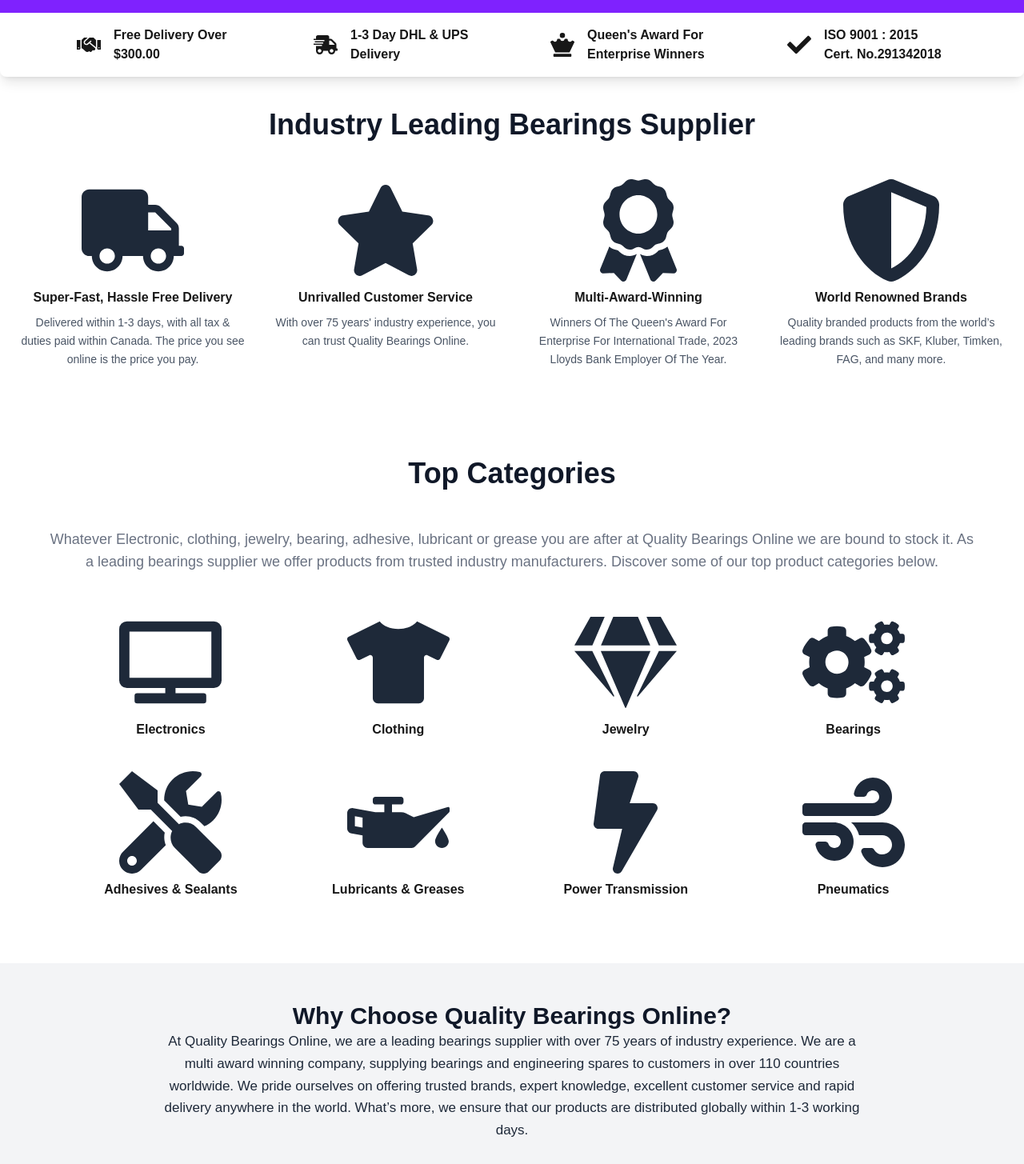
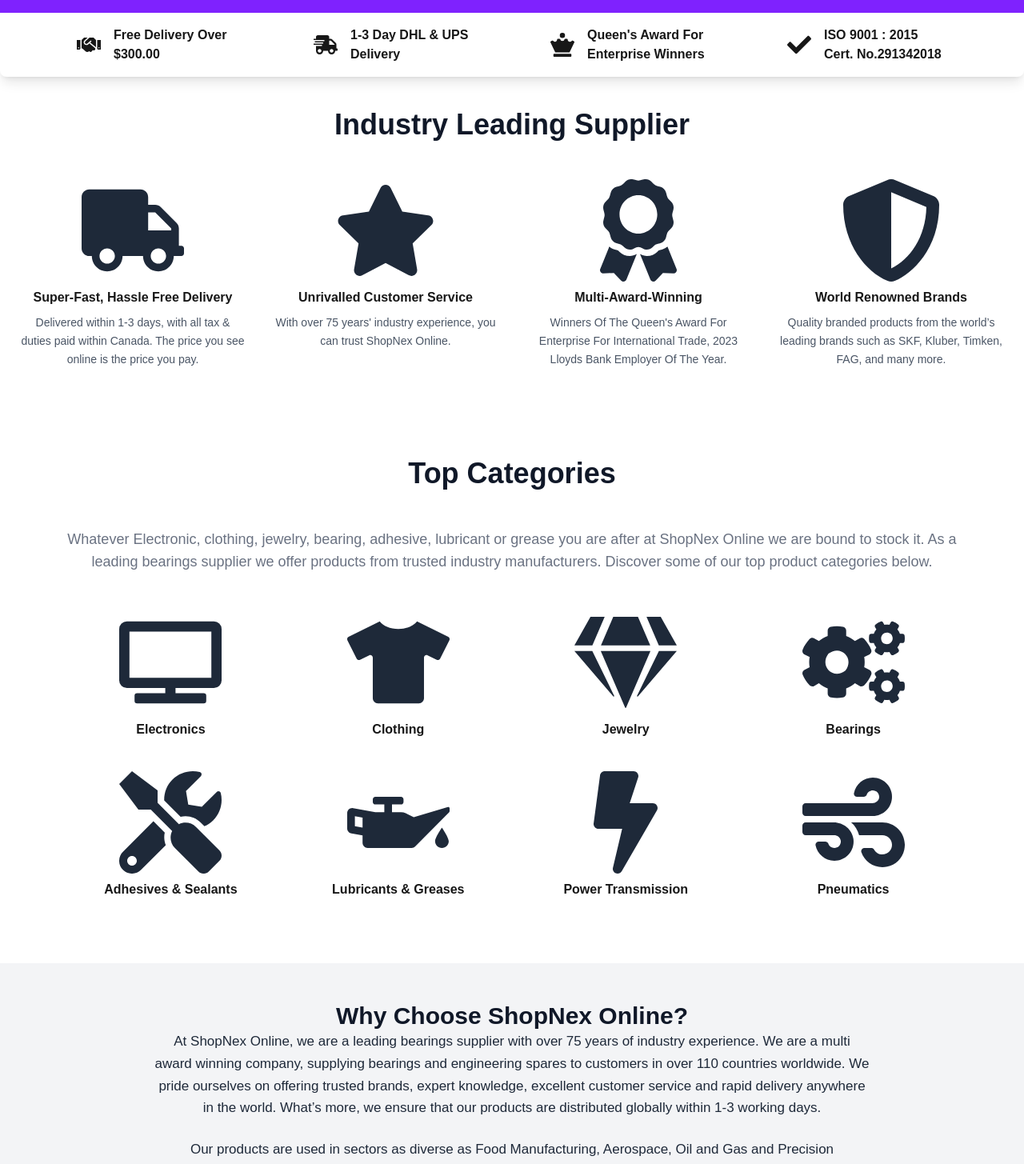
Before and after one commit to imthiyaz-solo/arizon_assesment, a Next.js app: page / in a window 1280 px wide. Shown: the part 100-1555 px from the top of the page at 80% size. Built offline with nearby package versions, Linux system fonts and the light colour scheme.

Commit message:
Names slightly chanhed

```diff
--- a/pages/index.tsx
+++ b/pages/index.tsx
@@ -59,7 +59,7 @@
   {
     src: <FaStar />,
     title: "Unrivalled Customer Service",
-    desc: "With over 75 years' industry experience, you can trust Quality Bearings Online.",
+    desc: "With over 75 years' industry experience, you can trust ShopNex Online.",
   },
   {
     src: <FaAward />,
@@ -76,7 +76,7 @@
 const topCategories = {
   heading: "Top Categories",
   subHeading:
-    "Whatever Electronic, clothing, jewelry, bearing, adhesive, lubricant or grease you are after at Quality Bearings Online we are bound to stock it. As a leading bearings supplier we offer products from trusted industry manufacturers. Discover some of our top product categories below.",
+    "Whatever Electronic, clothing, jewelry, bearing, adhesive, lubricant or grease you are after at ShopNex Online we are bound to stock it. As a leading bearings supplier we offer products from trusted industry manufacturers. Discover some of our top product categories below.",
   items: [
     { title: "Electronics", src: <FaTv /> },
     { title: "Clothing", src: <FaTshirt /> },
@@ -90,9 +90,9 @@
 };
 
 const whyChooseData = {
-  heading: "Why Choose Quality Bearings Online?",
+  heading: "Why Choose ShopNex Online?",
   descriptions: [
-    "At Quality Bearings Online, we are a leading bearings supplier with over 75 years of industry experience. We are a multi award winning company, supplying bearings and engineering spares to customers in over 110 countries worldwide. We pride ourselves on offering trusted brands, expert knowledge, excellent customer service and rapid delivery anywhere in the world. What’s more, we ensure that our products are distributed globally within 1-3 working days.",
+    "At ShopNex Online, we are a leading bearings supplier with over 75 years of industry experience. We are a multi award winning company, supplying bearings and engineering spares to customers in over 110 countries worldwide. We pride ourselves on offering trusted brands, expert knowledge, excellent customer service and rapid delivery anywhere in the world. What’s more, we ensure that our products are distributed globally within 1-3 working days.",
     "Our products are used in sectors as diverse as Food Manufacturing, Aerospace, Oil and Gas and Precision Engineering, and whether you are a large multi-national or single site company, we delight in exceeding your expectations. Trust us as your industry bearings supplier.",
   ],
   buttonTitle: "READ MORE",
@@ -201,7 +201,7 @@
         <InfoCard data={trustData} />
       </div>
       <div className='py-4 md:py-10 pt-24 md:pt-10 '>
-        <InfoSection heading="Industry Leading Bearings Supplier" items={features} type='icon' />
+        <InfoSection heading="Industry Leading Supplier" items={features} type='icon' />
       </div>
 
       <div className='py-4 md:py-10'>
```
